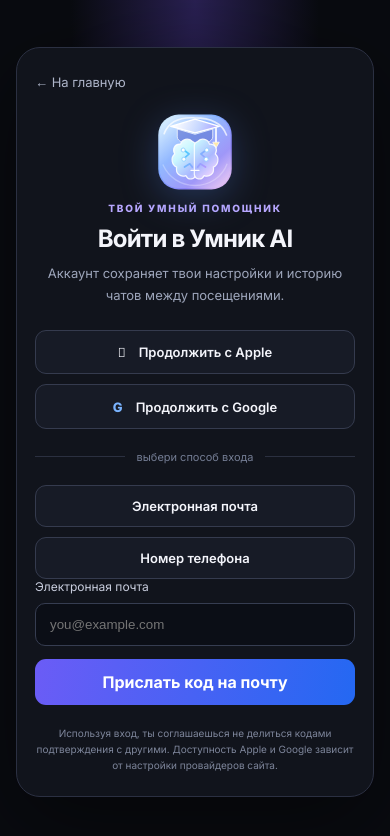
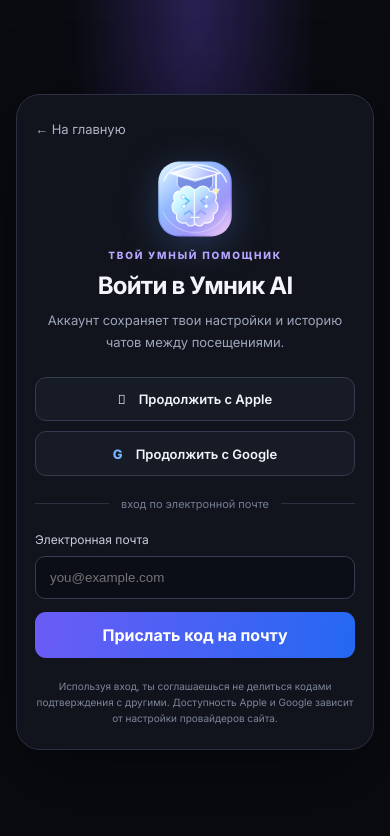
Before and after one commit to koshkablack2417-spec/umnik-ai, a Next.js app: page /login in a window 390 px wide. Shown: the top 836 px of the page. Built offline with nearby package versions, Linux system fonts and the light colour scheme.

Commit message:
Remove phone sign-in and keep email authentication

```diff
--- a/app/login/page.tsx
+++ b/app/login/page.tsx
@@ -5,12 +5,9 @@
 import { getSupabaseBrowserClient } from "@/lib/supabase/client";
 
 type Stage = "input" | "code";
-type LoginMethod = "email" | "phone";
 
 export default function LoginPage() {
   const [email, setEmail] = useState("");
-  const [phone, setPhone] = useState("");
-  const [method, setMethod] = useState<LoginMethod>("email");
   const [token, setToken] = useState("");
   const [stage, setStage] = useState<Stage>("input");
   const [busy, setBusy] = useState(false);
@@ -27,20 +24,13 @@
     }
     setBusy(true);
     try {
-      const { error } = method === "email"
-        ? await supabase.auth.signInWithOtp({
+      const { error } = await supabase.auth.signInWithOtp({
         email: email.trim(),
-            options: { shouldCreateUser: true },
-          })
-        : await supabase.auth.signInWithOtp({
-            phone: phone.trim(),
         options: { shouldCreateUser: true },
       });
       if (error) throw error;
       setStage("code");
-      setMessage(method === "email"
-        ? "Проверь почту. Введи одноразовый код из письма; иногда письмо попадает в «Спам»."
-        : "Проверь SMS и введи код подтверждения. Отправка зависит от настроек SMS в Supabase.");
+      setMessage("Проверь почту. Введи одноразовый код из письма; иногда письмо попадает в «Спам».");
     } catch (e) {
       setError(e instanceof Error ? e.message : "Не удалось отправить код.");
     } finally { setBusy(false); }
@@ -53,16 +43,10 @@
     if (!supabase) { setError("Авторизация не настроена."); return; }
     setBusy(true);
     try {
-      const { error } = method === "email"
-        ? await supabase.auth.verifyOtp({
+      const { error } = await supabase.auth.verifyOtp({
         email: email.trim(),
         token: token.trim(),
         type: "email",
-          })
-        : await supabase.auth.verifyOtp({
-            phone: phone.trim(),
-            token: token.trim(),
-            type: "sms",
       });
       if (error) throw error;
       window.location.assign("/");
@@ -92,41 +76,25 @@
         <Link href="/" className="authBack">← На главную</Link>
         <img src="/brain-cap.svg" alt="Умник AI" className="authLogo" />
         <div className="authEyebrow">ТВОЙ УМНЫЙ ПОМОЩНИК</div>
-        <h1>{stage === "input" ? "Войти в Умник AI" : method === "email" ? "Проверь свою почту" : "Проверь SMS"}</h1>
+        <h1>{stage === "input" ? "Войти в Умник AI" : "Проверь свою почту"}</h1>
         <p className="authDescription">Аккаунт сохраняет твои настройки и историю чатов между посещениями.</p>
         <div className="oauthButtons">
           <button type="button" className="oauthButton" onClick={() => void oauth("apple")} disabled={busy}>　Продолжить с Apple</button>
           <button type="button" className="oauthButton" onClick={() => void oauth("google")} disabled={busy}><span className="googleG">G</span>　Продолжить с Google</button>
         </div>
-        <div className="authDivider"><span>выбери способ входа</span></div>
-        {stage === "input" && (
-          <div className="oauthButtons" role="group" aria-label="Способ входа">
-            <button type="button" className="oauthButton" aria-pressed={method === "email"} onClick={() => setMethod("email")} disabled={busy}>Электронная почта</button>
-            <button type="button" className="oauthButton" aria-pressed={method === "phone"} onClick={() => setMethod("phone")} disabled={busy}>Номер телефона</button>
-          </div>
-        )}
+        <div className="authDivider"><span>вход по электронной почте</span></div>
         {stage === "input" ? (
           <form className="authForm" onSubmit={sendCode}>
-            {method === "email" ? (
-              <>
             <label htmlFor="email">Электронная почта</label>
             <input id="email" type="email" autoComplete="email" required value={email} onChange={e => setEmail(e.target.value)} placeholder="you@example.com" />
-              </>
-            ) : (
-              <>
-                <label htmlFor="phone">Номер телефона с кодом страны</label>
-                <input id="phone" type="tel" autoComplete="tel" inputMode="tel" required value={phone} onChange={e => setPhone(e.target.value)} placeholder="+34 600 000 000" />
-                <p className="authFinePrint">Используй международный формат номера, например +34… или +1…</p>
-              </>
-            )}
-            <button className="authPrimary" disabled={busy}>{busy ? "Отправляем…" : method === "email" ? "Прислать код на почту" : "Прислать код по SMS"}</button>
+            <button className="authPrimary" disabled={busy}>{busy ? "Отправляем…" : "Прислать код на почту"}</button>
           </form>
         ) : (
           <form className="authForm" onSubmit={verifyCode}>
             <label htmlFor="token">Код подтверждения</label>
             <input id="token" inputMode="numeric" autoComplete="one-time-code" required maxLength={10} value={token} onChange={e => setToken(e.target.value)} placeholder="Введи код подтверждения" />
             <button className="authPrimary" disabled={busy}>{busy ? "Проверяем…" : "Подтвердить код и войти"}</button>
-            <button type="button" className="authTextButton" onClick={() => { setStage("input"); setToken(""); setMessage(""); }} disabled={busy}>Изменить {method === "email" ? "адрес почты" : "номер телефона"}</button>
+            <button type="button" className="authTextButton" onClick={() => { setStage("input"); setToken(""); setMessage(""); }} disabled={busy}>Изменить адрес почты</button>
           </form>
         )}
         {message && <p className="authSuccess" role="status">{message}</p>}
```
Lines whose indentation alone changed are shown as unchanged.
